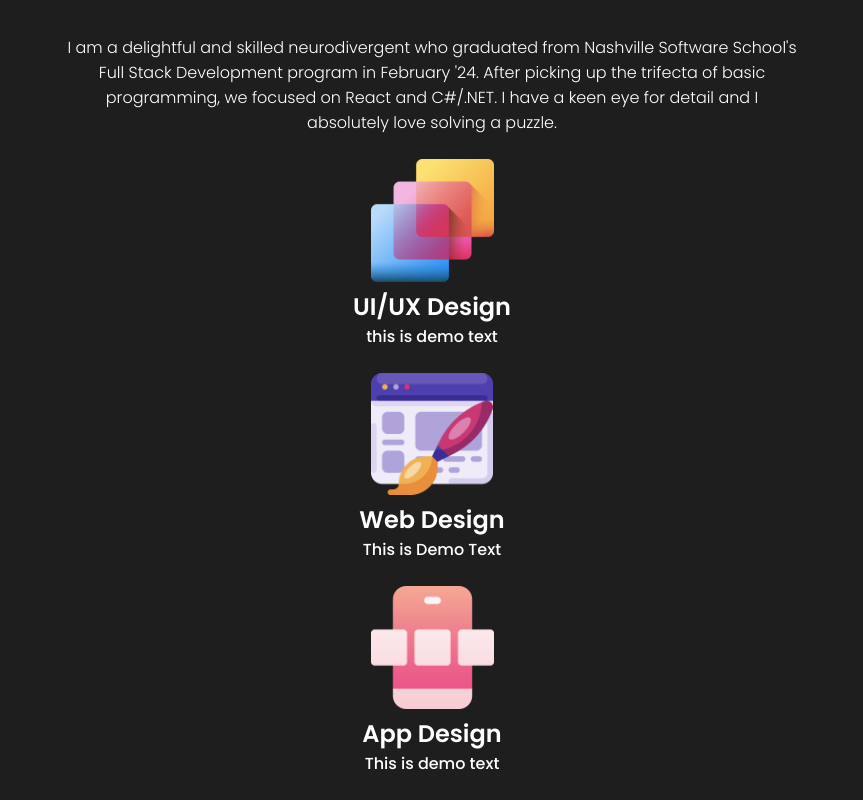
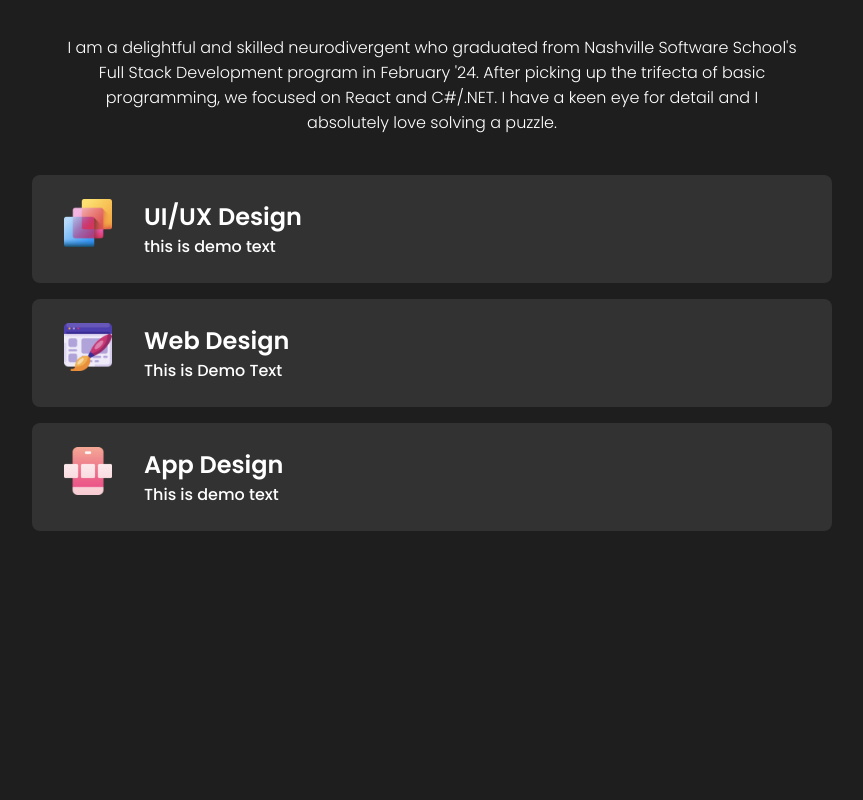
Before and after one commit to Foxglovery/portfolio, a React (Create React App) app: page / in a window 1280 px wide. Shown: the part 925-1725 px from the top of the page, without its empty margins (208-1071 px from the left). After the commit the page ends 1496 px from the top, so only its background shows below. Built offline with nearby package versions, Linux system fonts and the light colour scheme.

Commit message:
ironing out skills css

```diff
--- a/src/components/Intro/Intro.js
+++ b/src/components/Intro/Intro.js
@@ -3,7 +3,7 @@
 import bg from "../../assets/image.png";
 import { Link } from "react-scroll";
 import btnImg from "../../assets/hireme.png";
-
+import gf from "../../assets/codeAcademyTrans.png";
 const Intro = () => {
   return (
     <section id="intro">
--- a/src/components/Skills/Skills.css
+++ b/src/components/Skills/Skills.css
@@ -24,7 +24,29 @@
   padding: 0 2rem;
 }
 
-.skillBar {
+/* .skillBar {
   margin: 1.5rem;
   width: 100vw;
+} */
+
+.skillBars {
+  margin: 1.5rem;
+  width: 100vw;
+  max-width: 80%;
+  text-align: left;
 }
+
+.skillBar {
+  display: flex;
+  margin: 1rem;
+  padding: 1.5rem 2rem;
+  border-radius: 0.5rem;
+  background: rgb(50, 50, 50);
+}
+
+.skillBarImg {
+  object-fit: cover;
+  height: 3rem;
+  width: 3rem;
+  margin-right: 2rem;
+}
```
Also changed, not shown: src/assets/codeAcademyTrans.png (added).
